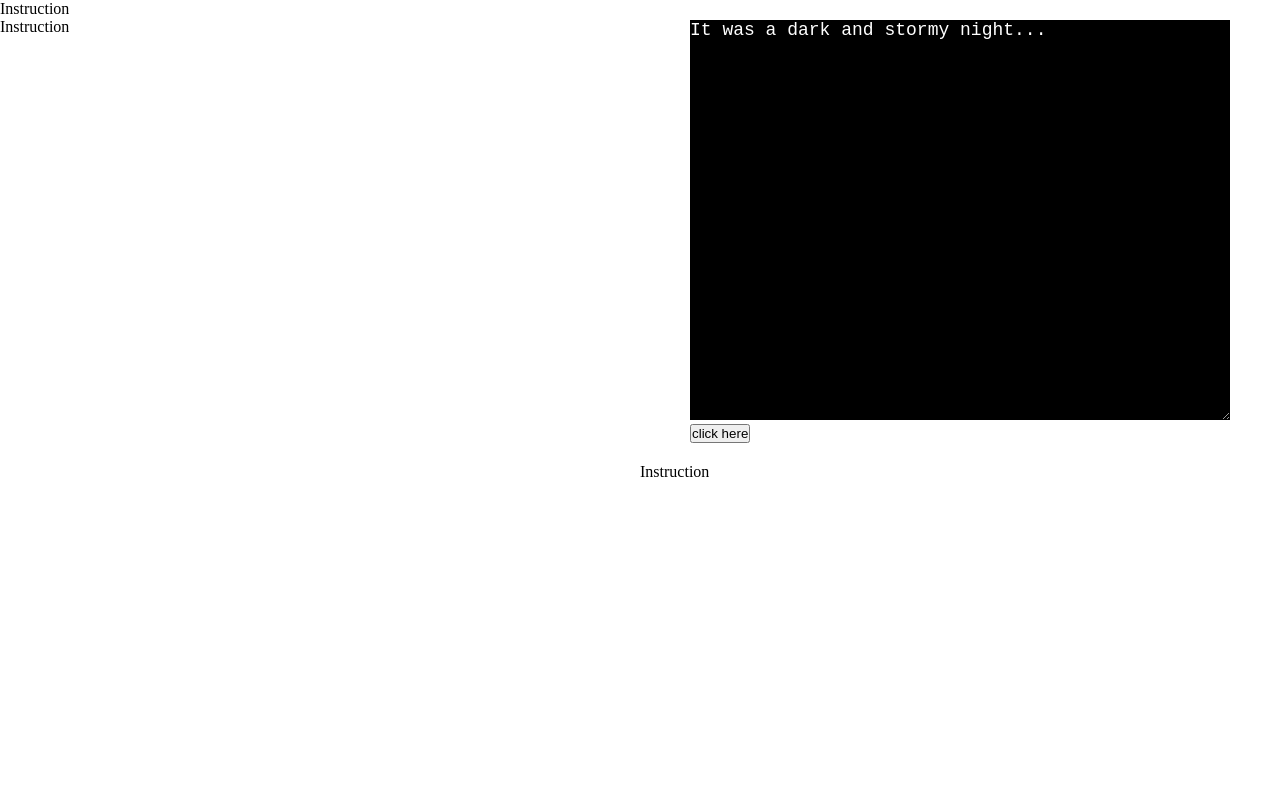
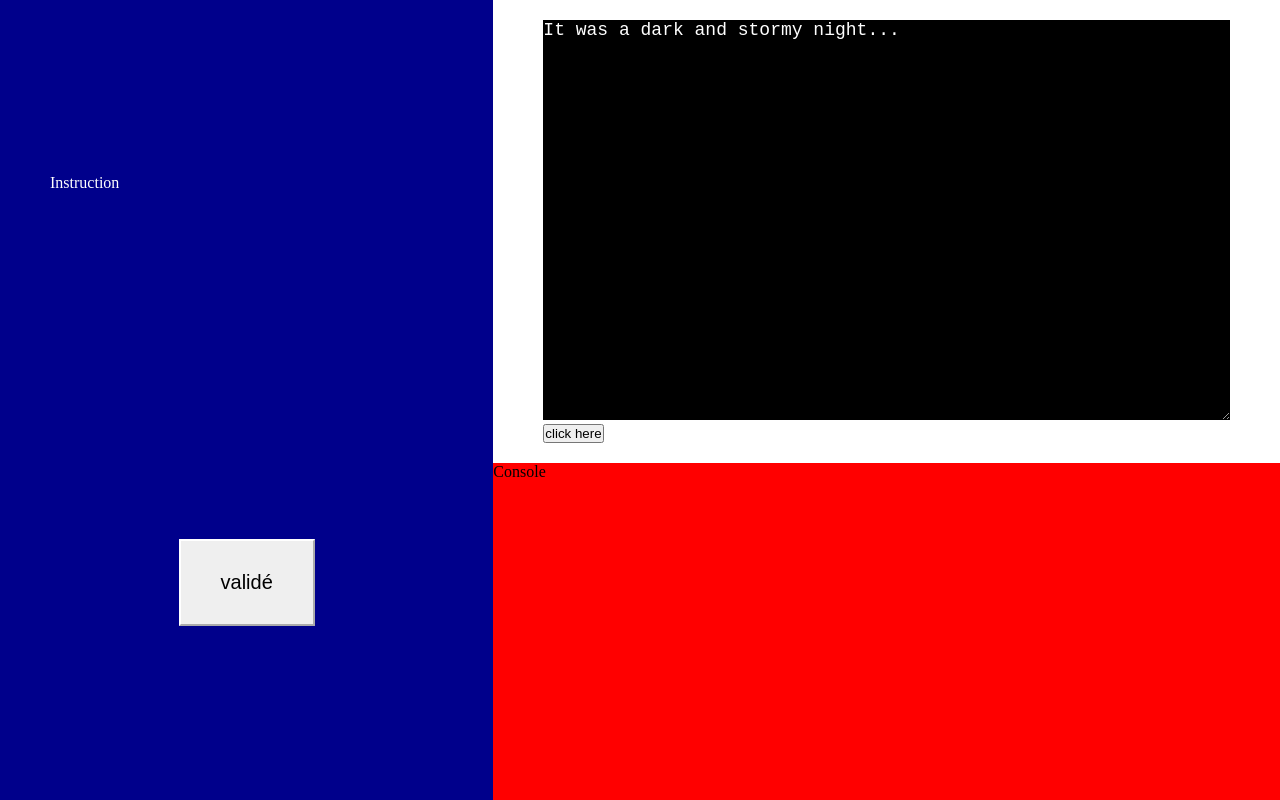
Before and after one commit to karimoucisse/test-technique-app, a React (Create React App) app: page / in a window 1280 px wide. Built offline with nearby package versions, Linux system fonts and the light colour scheme.

Commit message:
add redux package

```diff
--- a/package.json
+++ b/package.json
@@ -3,6 +3,7 @@
   "version": "0.1.0",
   "private": true,
   "dependencies": {
+    "@reduxjs/toolkit": "^1.8.6",
     "@testing-library/jest-dom": "^5.16.5",
     "@testing-library/react": "^13.4.0",
     "@testing-library/user-event": "^13.5.0",
@@ -10,6 +11,7 @@
     "react": "^18.2.0",
     "react-ace": "^10.1.0",
     "react-dom": "^18.2.0",
+    "react-redux": "^8.0.4",
     "react-scripts": "5.0.1",
     "styled-components": "^5.3.6",
     "web-vitals": "^2.1.4"
--- a/src/App.js
+++ b/src/App.js
@@ -2,23 +2,30 @@ import { useState } from 'react'
 import styled from 'styled-components'
 import Editor from './components/Editor'
 import Instruction from './components/Instruction'
-import ValidationButton from './components/Instruction'
-import Console from './components/Instruction'
+import ValidationButton from './components/ValidationButton'
+import Console from './components/Console'
 
 const Container = styled.div`
   height: 100vh;
   display: flex;
 `
 const Left = styled.div`
-  flex: 1;
-  /* background-color: darkblue; */
+  flex: 0.5;
+  display: flex;
+  flex-direction: column;
+  align-items: center;
+  justify-content: space-around;
+  padding: 0px 50px;
+  background-color: darkblue;
 `
 const Right = styled.div`
   flex: 1;
+  display: flex;
+  flex-direction: column;
+  justify-content: space-between;
 `
 const App = () => {
-  // const [jsValue, setJsValue] = useState()
-  // console.log(jsValue);
+
   return (
     <Container>
       <Left>
--- a/src/components/Console.jsx
+++ b/src/components/Console.jsx
@@ -1,8 +1,13 @@
-import React from 'react'
+import styled from "styled-components"
 
+const Container = styled.div`
+  width: 100%;
+  height: 400px;
+  background-color: red;
+`
 const Console = () => {
   return (
-    <div>Console</div>
+    <Container>Console</Container>
   )
 }
 
--- a/src/components/Instruction.jsx
+++ b/src/components/Instruction.jsx
@@ -1,8 +1,12 @@
-import React from 'react'
+import styled from "styled-components"
 
+const Container = styled.div`
+  width: 100%;
+  color: white;
+`
 const Instruction = () => {
   return (
-    <div>Instruction</div>
+    <Container>Instruction</Container>
   )
 }
 
--- a/src/components/ValidationButton.jsx
+++ b/src/components/ValidationButton.jsx
@@ -1,14 +1,15 @@
 import styled from "styled-components"
 
 const Button = styled.button`
-  padding: 50px;
+  padding: 30px 40px;
   border-color: white;
-  color: white;
+  color: black;
+  font-size: 20px;
 `
 
 const ValidationButton = () => {
   return (
-    <Button>ValidationButton</Button>
+    <Button>validé</Button>
   )
 }
 
```
Also changed, not shown: 1 other file (tests, documents, lock files or other folders).
